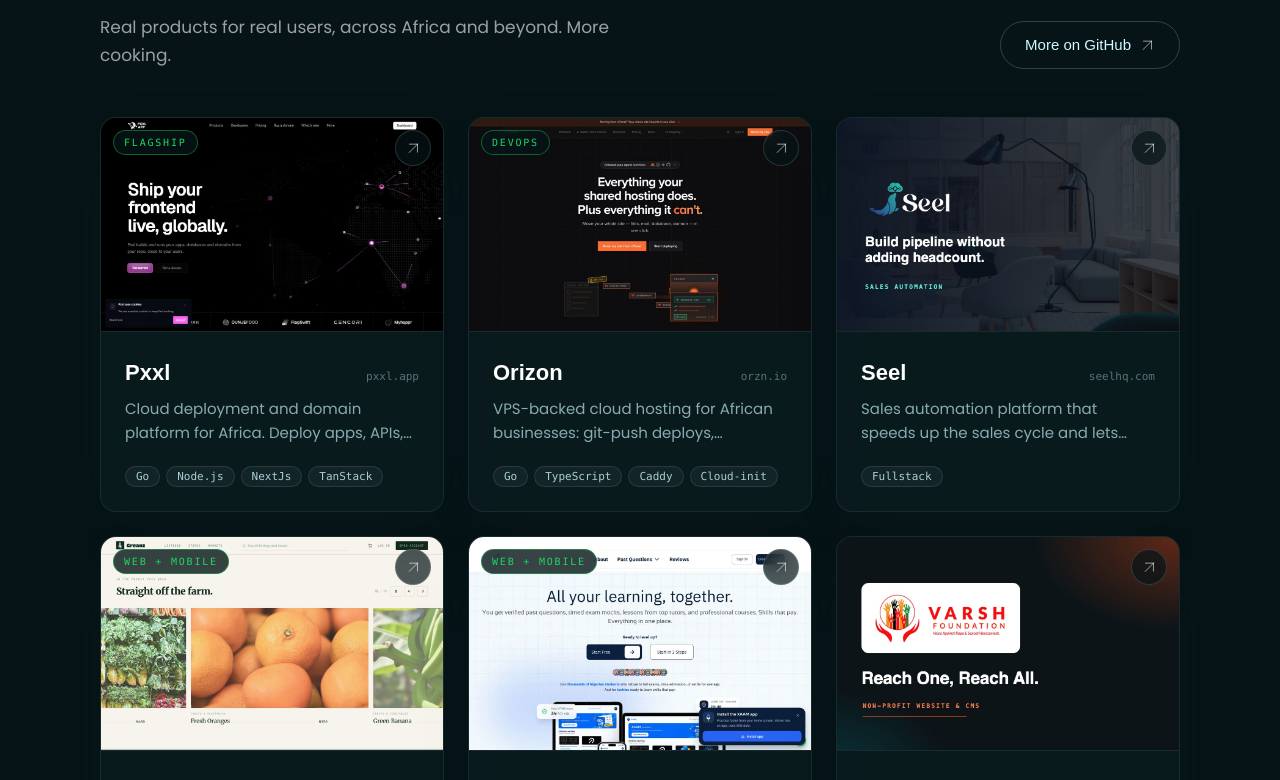
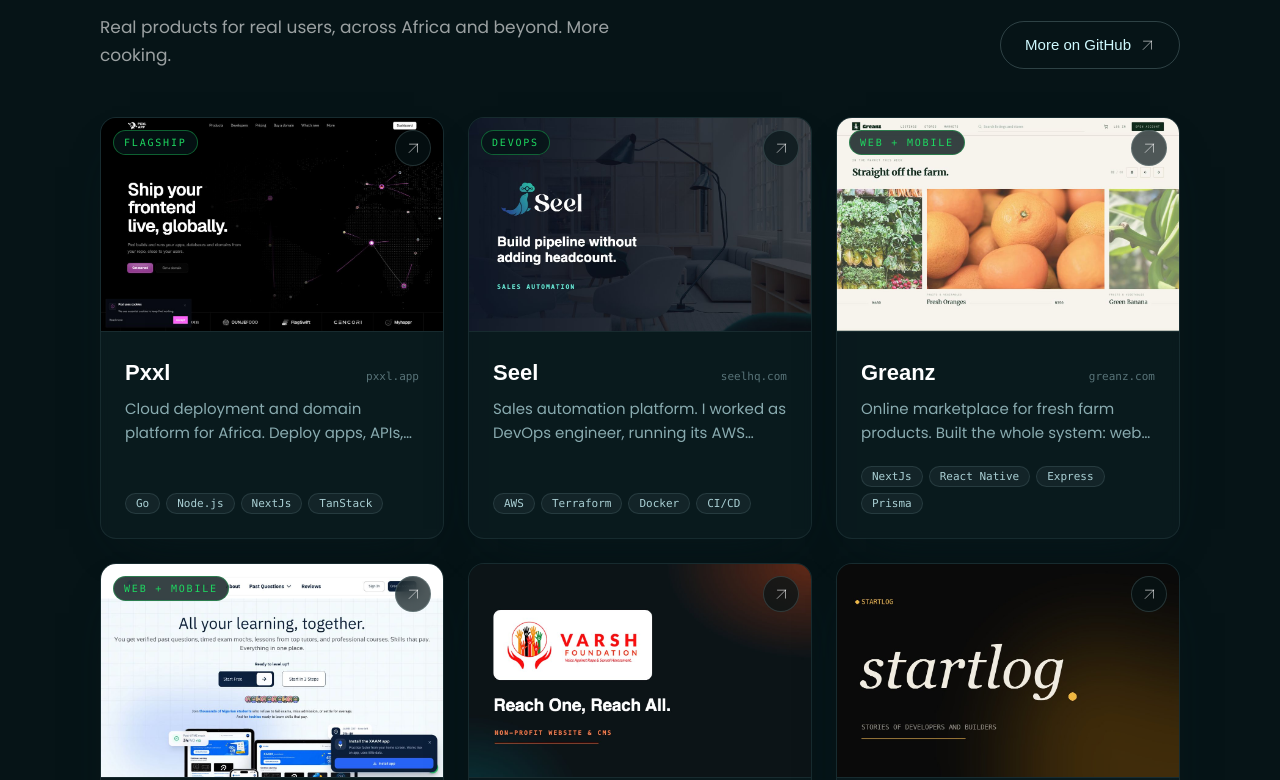
Before and after one commit to Victorola-coder/VickyJay, a React (Vite) app: page / in a window 1280 px wide. Shown: the part 2840-3620 px from the top of the page. Built offline with nearby package versions, Linux system fonts and the light colour scheme; a web font is replaced by a local one.

Commit message:
feat: remove Orizon and present Seel as a DevOps engagement

```diff
--- a/src/data/data.js
+++ b/src/data/data.js
@@ -9,19 +9,12 @@ export const projects = [
     tag: "Flagship",
   },
   {
-    name: "Orizon",
-    desc: "VPS-backed cloud hosting for African businesses: git-push deploys, managed runtimes, Caddy routing, NGN billing and one-click cPanel migration.",
-    lang: "Go + TypeScript + Caddy + Cloud-init",
-    link: "https://orzn.io/",
-    image: "/images/projects/orizon.jpg",
-    tag: "DevOps",
-  },
-  {
     name: "Seel",
-    desc: "Sales automation platform that speeds up the sales cycle and lets teams collaborate with clients on a single pane of glass.",
-    lang: "Fullstack",
+    desc: "Sales automation platform. I worked as DevOps engineer, running its AWS infrastructure with Terraform and ECS, Docker builds and CI pipelines.",
+    lang: "AWS + Terraform + Docker + CI/CD",
     link: "https://seelhq.com/",
     image: "/images/projects/seel.jpg",
+    tag: "DevOps",
   },
   {
     name: "Greanz",
```
Also changed, not shown: public/images/projects/orizon.jpg (deleted).
